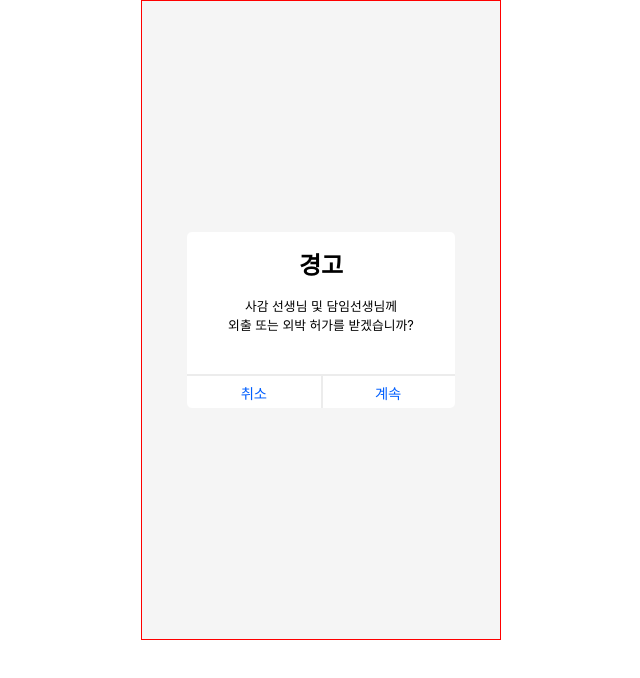
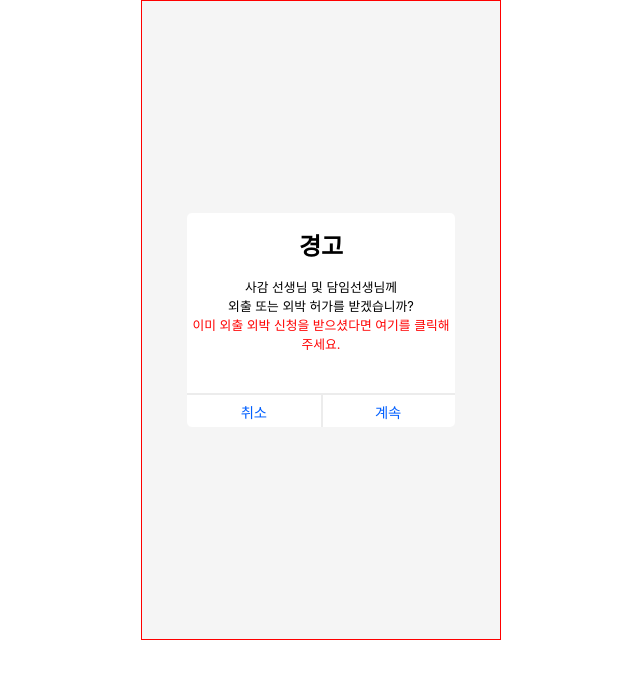
Before and after one commit to Minminjamin/counBus, a React (Create React App) app: page /dormitory in a window 1280 px wide. Shown: the top 678 px of the page, without its empty margins (319-959 px from the left). Built offline with nearby package versions, Linux system fonts and the light colour scheme; no server answers.

Commit message:
feature : Dormitory 컴포넌트 기본 레이아웃 + 신청 여부 클릭에 따른 분기 처리

```diff
--- a/src/pages/Dormitory/Dormitory.jsx
+++ b/src/pages/Dormitory/Dormitory.jsx
@@ -2,19 +2,31 @@ import React, { useState } from "react";
 import Warning from "../../components/Warning/Warning";
 import "./Dormitory.scss";
 import Bus from "../Bus/Bus";
+import ApplicationForm from "../ApplicationForm/ApplicationForm";
 
 const Dormitory = () => {
   const [isOpen, setIsOpen] = useState(true);
+  const [isBus, setIsBus] = useState(false);
+
+  const onHandleApplied = () => {
+    setIsBus(true);
+    setIsOpen(false);
+  };
 
   return (
-    <div className="wrap">
+    <div className="dormitoryWrap">
       {isOpen ? (
         <Warning setIsOpen={setIsOpen}>
           <span>사감 선생님 및 담임선생님께</span>
           <span>외출 또는 외박 허가를 받겠습니까?</span>
+          <span onClick={onHandleApplied} className="alreadyApplied">
+            이미 외출 외박 신청을 받으셨다면 여기를 클릭해주세요.
+          </span>
         </Warning>
+      ) : isBus ? (
+        <Bus />
       ) : (
-        <Bus />
+        <ApplicationForm />
       )}
     </div>
   );
--- a/src/pages/Dormitory/Dormitory.scss
+++ b/src/pages/Dormitory/Dormitory.scss
@@ -1,4 +1,8 @@
 .dormitoryWrap {
   width: 100%;
   height: 100%;
+
+  .alreadyApplied {
+    color: red;
+  }
 }
```
